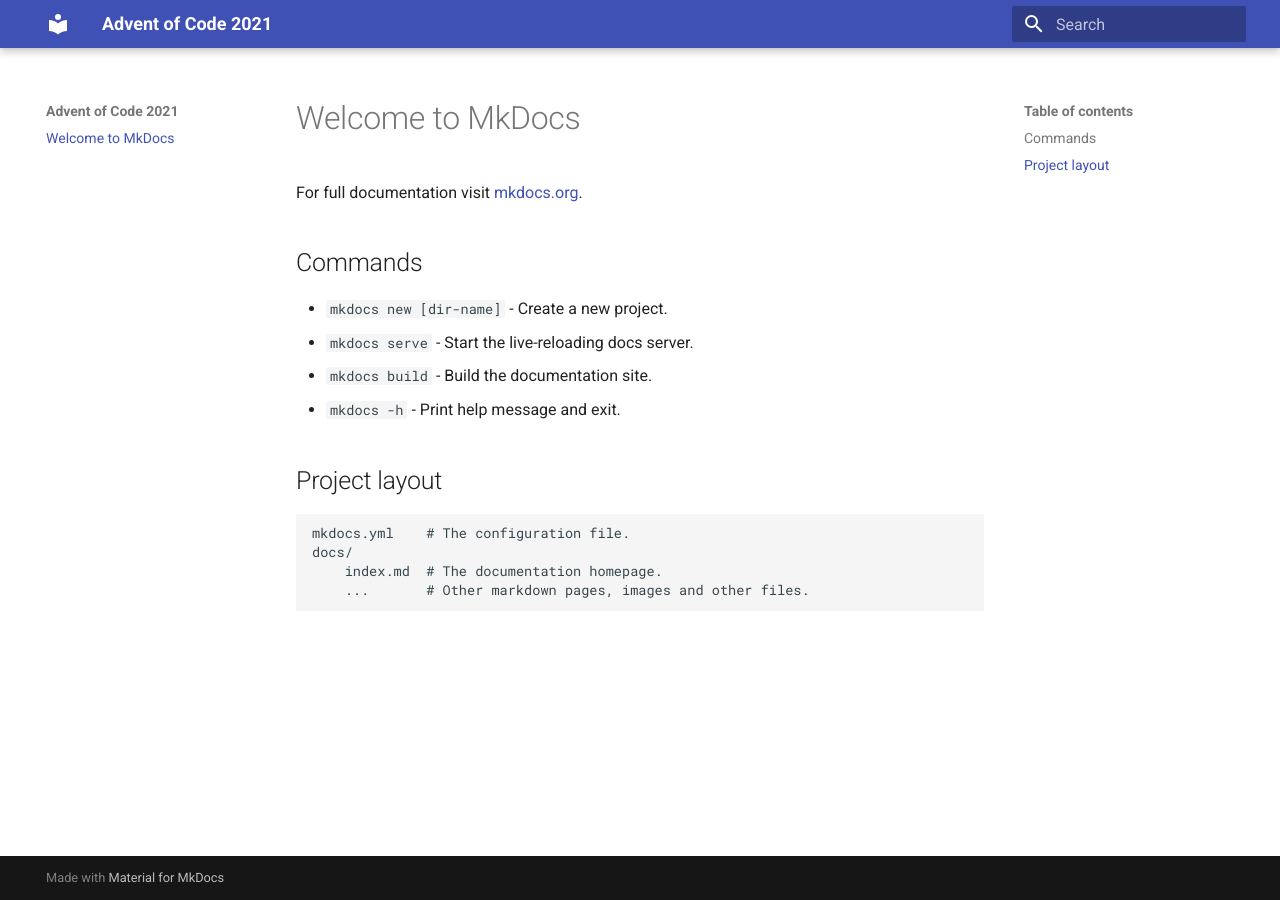
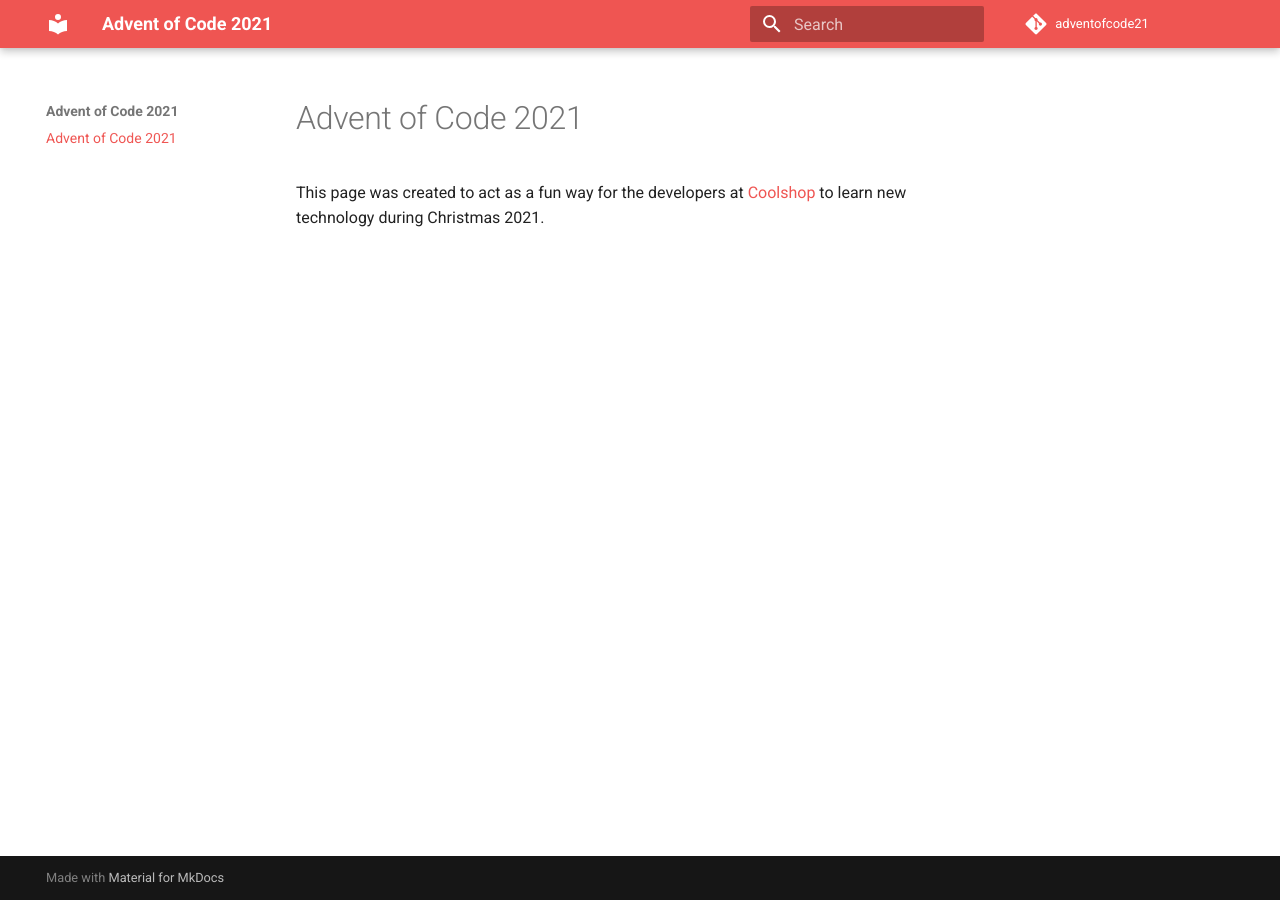
Before and after one commit to HenrikOssipoff/adventofcode21, an MkDocs documentation site: the page built from docs/index.md, in a window 1280 px wide. Built offline with MkDocs 1.6.1 and Material for MkDocs 9.7.7, drawn with Linux system fonts in a browser that asks for light colours; comment, search, counter and statistics services are not loaded.

Commit message:
Testing deployment

```diff
--- a/docs/index.md
+++ b/docs/index.md
@@ -1,17 +1,3 @@
-# Welcome to MkDocs
+# Advent of Code 2021
 
-For full documentation visit [mkdocs.org](https://www.mkdocs.org).
-
-## Commands
-
-* `mkdocs new [dir-name]` - Create a new project.
-* `mkdocs serve` - Start the live-reloading docs server.
-* `mkdocs build` - Build the documentation site.
-* `mkdocs -h` - Print help message and exit.
-
-## Project layout
-
-    mkdocs.yml    # The configuration file.
-    docs/
-        index.md  # The documentation homepage.
-        ...       # Other markdown pages, images and other files.
+This page was created to act as a fun way for the developers at [Coolshop](https://www.coolshop.com) to learn new technology during Christmas 2021.
--- a/mkdocs.yml
+++ b/mkdocs.yml
@@ -1,3 +1,7 @@
 site_name: Advent of Code 2021
 theme:
   name: material
+  palette:
+    primary: red
+repo_url: https://github.com/HenrikOssipoff/adventofcode21
+repo_name: adventofcode21
```
Also changed, not shown: 1 other file.
